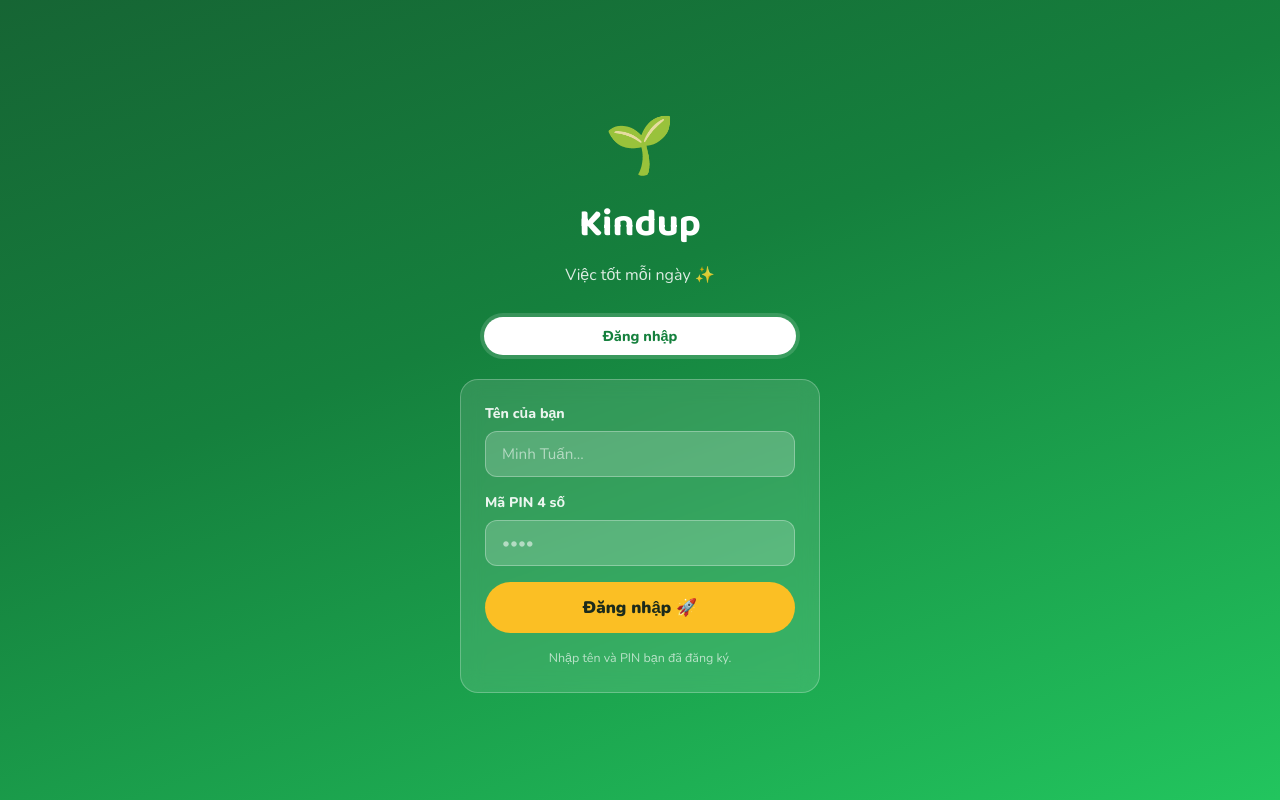
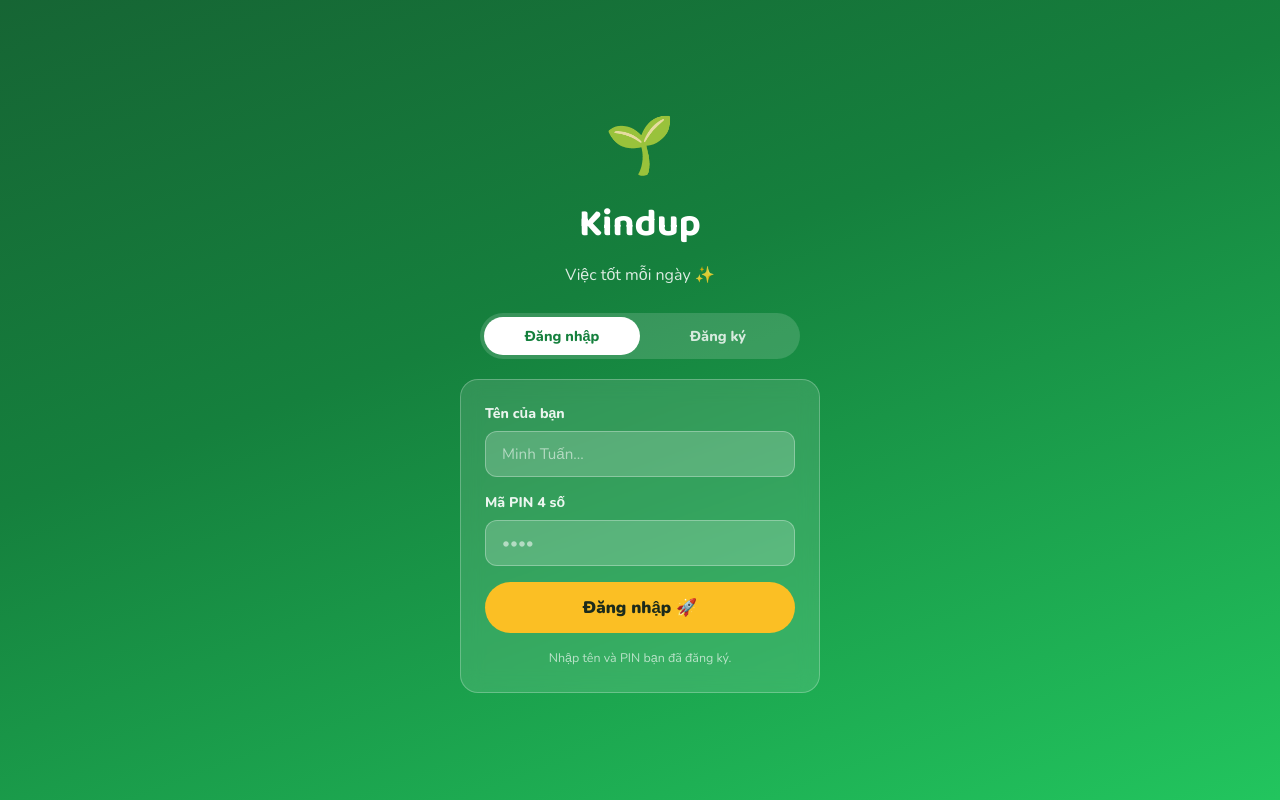
Before and after one commit to kien04012012/kindup, a plain HTML site: page index.html in a window 1280 px wide. Drawn offline with nearby package versions, Linux system fonts and the light colour scheme.

Commit message:
Enable user registration by setting ALLOW_REGISTER to true

```diff
--- a/index.html
+++ b/index.html
@@ -406,7 +406,8 @@ const FB_CFG={
 
 // ═══ CỜ ĐIỀU KHIỂN ═══
 // Đặt true để cho phép đăng ký thành viên mới, false để tắt (dùng khi demo)
-const ALLOW_REGISTER = false;
+const ALLOW_REGISTER = true
+;
 
 firebase.initializeApp(FB_CFG);
 const db=firebase.database();
```
